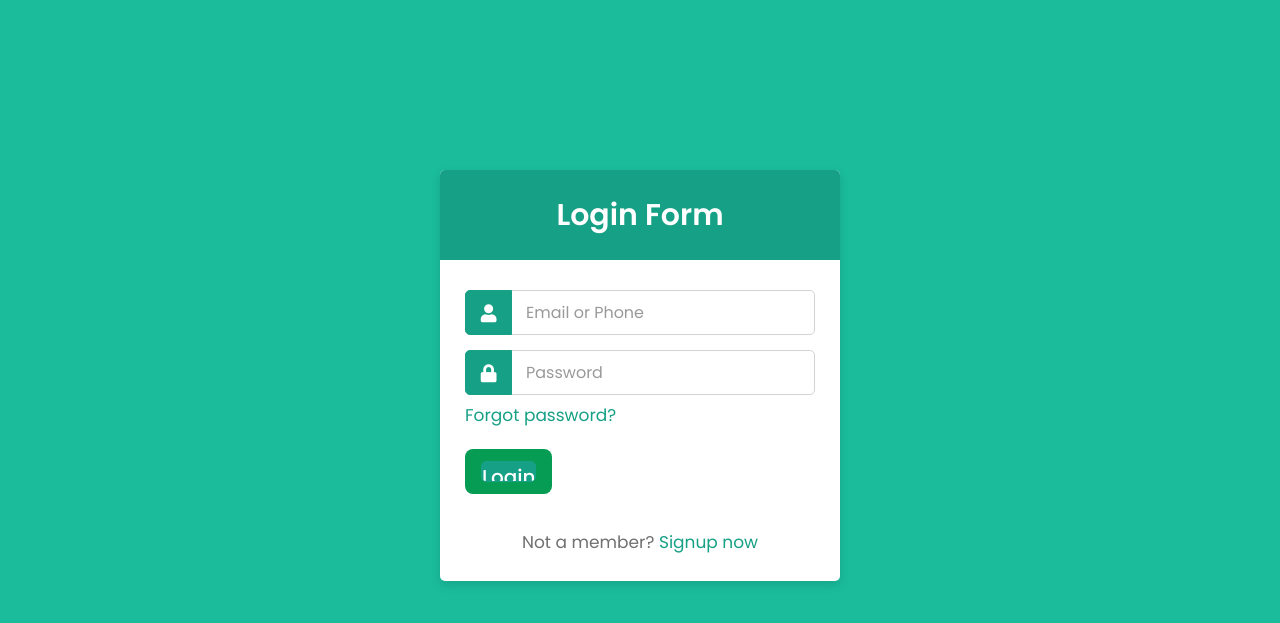
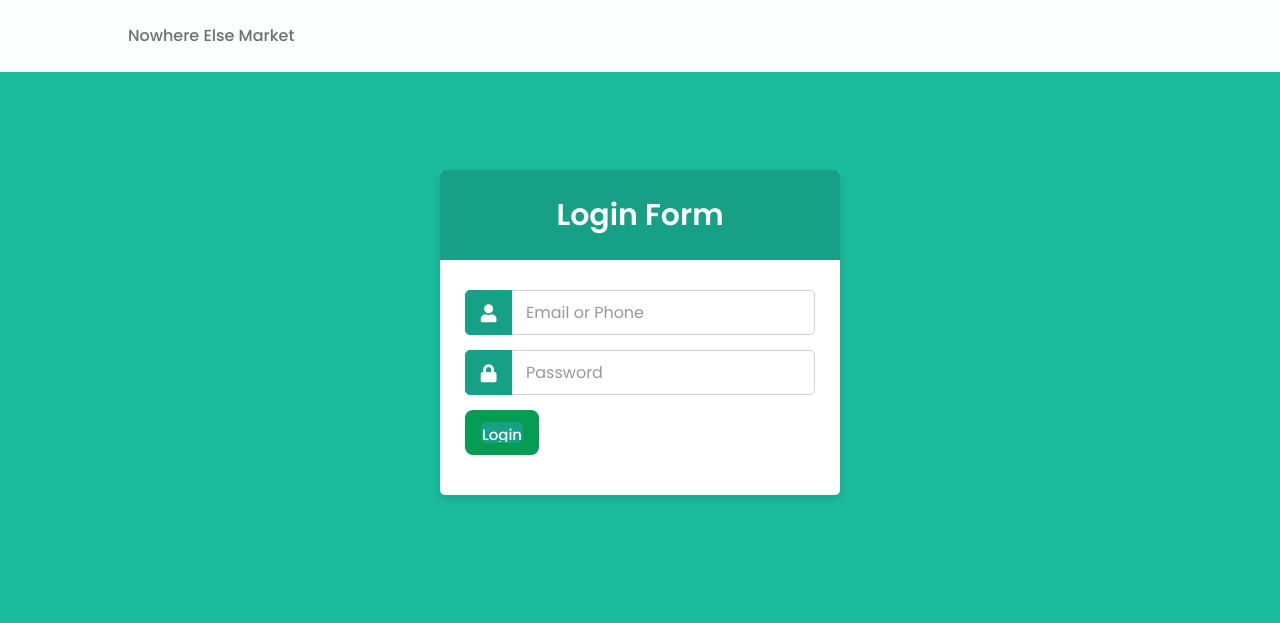
Before and after one commit to farahfuaad/FinalYearProject-SmartTrolleySystem, a PHP site: page /login.html in a window 1280 px wide. Shown: the top 623 px of the page. Run offline with PHP 8.4, Linux system fonts and the light colour scheme.

Commit message:
edit login page w/out database

```diff
--- a/inventory.html
+++ b/inventory.html
@@ -6,7 +6,7 @@
 
         <!-- ===== CSS ===== -->
         <link rel="stylesheet" href="assets/css/styles.css">
-        <link rel="stylesheet" href="loginassets/css/loginstyles.css">
+        <link rel="stylesheet" href="loginassets/css/loginstyle.css">
 
         <title>Inventory</title>
         <link rel="shortcut icon" type="image/jpg" href="assets/img/favicon.ico"/>
--- a/login.html
+++ b/login.html
@@ -15,7 +15,7 @@ $user_data = check_login($conn);
 
     <!-- <title>Login Form | CodingLab</title> -->
     <link rel="stylesheet" href="assets/css/styles.css">
-        <link rel="stylesheet" href="loginassets/css/loginstyles.css">
+    <link rel="stylesheet" href="loginassets/css/loginstyles.css">
 
         <title>Login</title>
         <link rel="shortcut icon" type="image/jpg" href="assets/img/favicon.ico"/>
@@ -23,11 +23,37 @@ $user_data = check_login($conn);
     <link rel="stylesheet" href="https://cdnjs.cloudflare.com/ajax/libs/font-awesome/5.15.2/css/all.min.css"/>
   </head>
 
+
   <body>
+
+    <!--========== SCROLL TOP ==========-->
+    <a href="#" class="scrolltop" id="scroll-top">
+        <i class='bx bx-chevron-up scrolltop__icon'></i>
+    </a>
+
+    <!--========== HEADER ==========-->
+    <header class="l-header" id="header">
+        <nav class="nav bd-container">
+            <a href="index.html" class="nav__logo">Nowhere Else Market</a>
+
+            <div class="nav__menu" id="nav-menu">
+                <ul class="nav__list">
+                    <li><i class='bx bx-moon change-theme' id="theme-button"></i></li>
+                </ul>
+            </div>
+
+            <div class="nav__toggle" id="nav-toggle">
+                <i class='bx bx-menu'></i>
+            </div>
+        </nav>
+    </header>
+
+    <main class="l-main">
+
     <div class="container">
       <div class="wrapper">
         <div class="title"><span>Login Form</span></div>
-        <form action="#">
+        <form action="inventory.html">
           <div class="row">
             <i class="fas fa-user"></i>
             <input type="text" placeholder="Email or Phone" required>
@@ -36,18 +62,13 @@ $user_data = check_login($conn);
             <i class="fas fa-lock"></i>
             <input type="password" placeholder="Password" required>
           </div>
-          <div class="pass"><a href="#">Forgot password?</a></div>
           <div class="row button">
             <input type="submit" value="Login">
-          </div>
-          <div class="signup-link">Not a member? <a href="#">Signup now</a></div>
         </form>
       </div>
     </div>
 
-  </body>
-</html>
-
+    <!--========== MAIN JS ==========-->
     <script src="assets/js/main.js"></script>
 </body>
 </html>
--- a/loginassets/css/loginstyles.css
+++ b/loginassets/css/loginstyles.css
@@ -85,7 +85,7 @@ form .row input::placeholder{
 }
 .wrapper form .button input{
   color: #fff;
-  font-size: 20px;
+  font-size: 15px;
   font-weight: 500;
   padding-left: 0px;
   background: #16a085;
```
